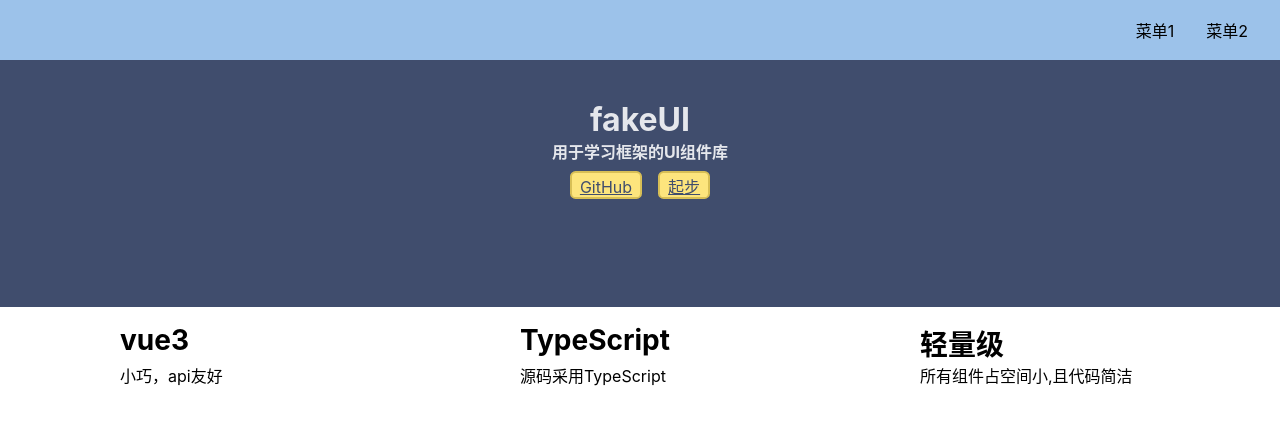
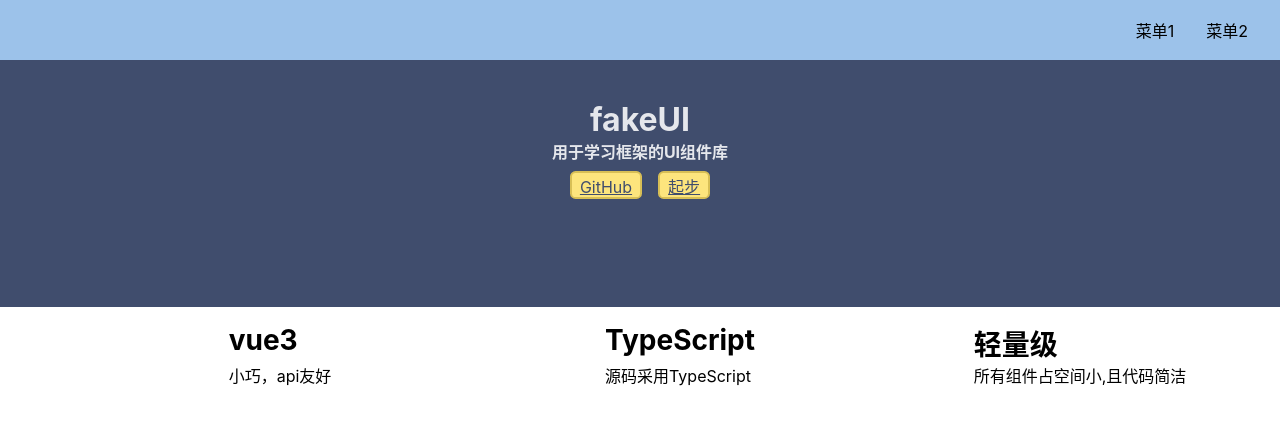
Before and after one commit to Sumuyzzz/fake-ui-2.0, a Vue app: page / in a window 1280 px wide. Shown: the top 424 px of the page. Built offline with nearby package versions, Linux system fonts and the light colour scheme.

Commit message:
💄 修改了baner的布局

```diff
--- a/src/view/Home.vue
+++ b/src/view/Home.vue
@@ -102,10 +102,11 @@ export default defineComponent({
     flex-wrap: wrap;
 
     > li {
+
       width: 400px;
       margin: 16px 0;
       display: grid;
-      justify-content: start;
+      justify-content: center;
       align-content: space-between;
       grid-template-areas:
 					"icon title"
```
